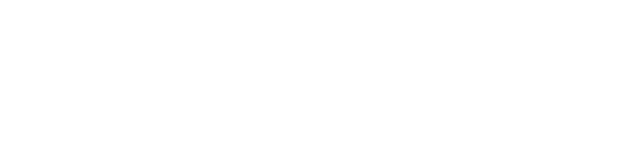
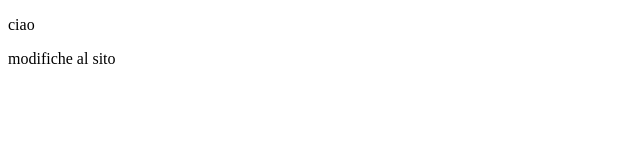
Before and after one commit to chirivilorenzo/prova-github-e-vs-code, a plain HTML site: page index.html in a window 1280 px wide. Shown: the whole page, without its empty margins (0-640 px from the left). Drawn offline with Linux system fonts and the light colour scheme.

Commit message:
add code

```diff
--- a/index.html
+++ b/index.html
@@ -6,6 +6,7 @@
     <title>Document</title>
 </head>
 <body>
-
+    <p>ciao</p>
+    <p>modifiche al sito</p>
 </body>
 </html>
```
